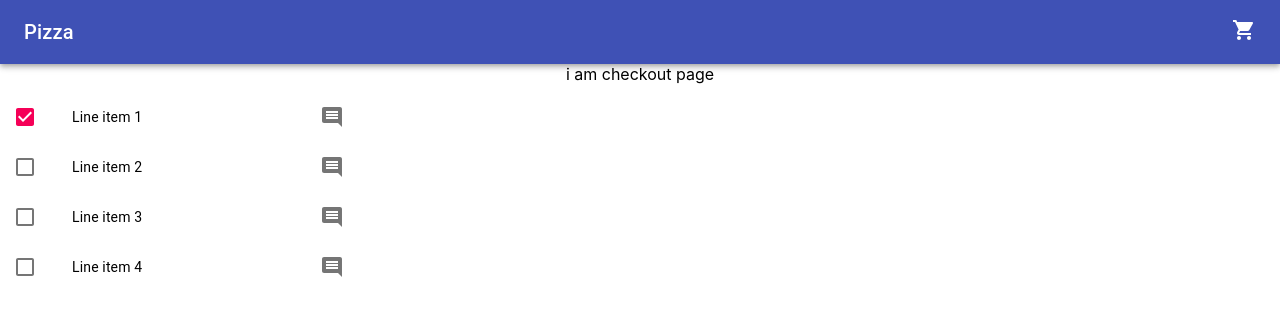
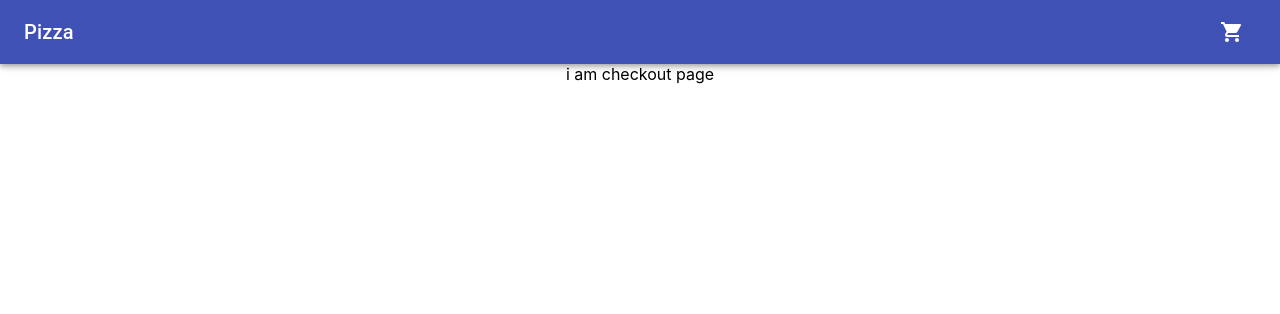
Before and after one commit to signaturecoder/pizza_assignment, a React (Create React App) app: page /checkout in a window 1280 px wide. Shown: the top 314 px of the page. Built offline with nearby package versions, Linux system fonts and the light colour scheme.

Commit message:
filter is added

```diff
--- /dev/null
+++ b/src/components/CustomizedCart.jsx
@@ -0,0 +1,25 @@
+import React from 'react';
+import Badge from '@material-ui/core/Badge';
+import { withStyles } from '@material-ui/core/styles';
+import IconButton from '@material-ui/core/IconButton';
+import ShoppingCartIcon from '@material-ui/icons/ShoppingCart';
+import { useSelector } from "react-redux";
+const StyledBadge = withStyles((theme) => ({
+  badge: {
+    right: -3,
+    top: 13,
+    border: `2px solid ${theme.palette.background.paper}`,
+    padding: '0 4px',
+  },
+}))(Badge);
+
+export default function CustomizedCart() {
+  const checkoutList = useSelector(state => state.checkoutList);
+  return (
+    <IconButton aria-label="cart">
+      <StyledBadge badgeContent={checkoutList.length} color="secondary">
+        <ShoppingCartIcon style={{ color: '#fff' }}/>
+      </StyledBadge>
+    </IconButton>
+  );
+}
--- a/src/components/Header.jsx
+++ b/src/components/Header.jsx
@@ -4,7 +4,7 @@ import { makeStyles } from "@material-ui/core/styles";
 import AppBar from "@material-ui/core/AppBar";
 import Toolbar from "@material-ui/core/Toolbar";
 import Typography from "@material-ui/core/Typography";
-import ShoppingCartIcon from "@material-ui/icons/ShoppingCart";
+import CustomizedCart from './CustomizedCart';
 const useStyles = makeStyles((theme) => ({
   root: {
     display: 'flex',
@@ -27,7 +27,7 @@ export default function Header() {
           <Typography variant="h6" >
             <Link to="/" className={classes.link}>Pizza</Link>
           </Typography>
-          <Link to="/checkout" className={classes.link}><ShoppingCartIcon /></Link>
+          <Link to="/checkout" className={classes.link}><CustomizedCart/></Link>
         </Toolbar>
       </AppBar>
     </div>
--- a/src/components/PizzaCard.jsx
+++ b/src/components/PizzaCard.jsx
@@ -164,7 +164,6 @@ const PizzaCard = ({
         </Typography>
       </CardContent>
       <PizzaDetails
-        selectedValue={selectedPizza}
         open={open}
         onClose={handleClose}
         size={size}
--- a/src/components/PizzaDetails.jsx
+++ b/src/components/PizzaDetails.jsx
@@ -28,7 +28,6 @@ const PizzaDetails = React.memo((props) => {
 
   const {
     onClose,
-    selectedValue,
     open,
     size,
     toppings,
@@ -54,11 +53,6 @@ const PizzaDetails = React.memo((props) => {
         <DialogTitle id="simple-dialog-title">
           Choose Addons and Toppings{" "}
         </DialogTitle>
-        <PizzaQuantity
-          quantity={quantity}
-          onIncrease={onIncrease}
-          onDecrease={onDecrease}
-        />
         <Grid container spacing={2}>
           <Grid item xs={6}>
             {toppings[0].isRadio ? (
@@ -137,7 +131,12 @@ const PizzaDetails = React.memo((props) => {
           </Grid>
         </Grid>
         <DialogActions>
-          <Button onClick={onCheckout} color="primary" variant="outlined">
+        <PizzaQuantity
+          quantity={quantity}
+          onIncrease={onIncrease}
+          onDecrease={onDecrease}
+        />
+          <Button onClick={onCheckout} color="primary" variant="outlined" size="small">
             Checkout
           </Button>
 
--- a/src/components/PizzaQuantity.jsx
+++ b/src/components/PizzaQuantity.jsx
@@ -30,7 +30,7 @@ const PizzaQuantity = ({quantity, onIncrease, onDecrease}) => {
     const classes = useStyles();
     return (
         <div className={classes.quantityContainer}>
-             <Box component="span" className={classes.quantity}>Quantity</Box>
+             {/* <Box component="span" className={classes.quantity}>Quantity</Box>   */}
             <div className={classes.btnContainer}>
             <Button
               size="small"
--- a/src/containers/Checkout.jsx
+++ b/src/containers/Checkout.jsx
@@ -1,75 +1,57 @@
-import React from 'react';
-import { makeStyles } from '@material-ui/core/styles';
-import List from '@material-ui/core/List';
-import ListItem from '@material-ui/core/ListItem';
-import ListItemIcon from '@material-ui/core/ListItemIcon';
-import ListItemSecondaryAction from '@material-ui/core/ListItemSecondaryAction';
-import ListItemText from '@material-ui/core/ListItemText';
-import Checkbox from '@material-ui/core/Checkbox';
-import IconButton from '@material-ui/core/IconButton';
-import CommentIcon from '@material-ui/icons/Comment';
+import React from "react";
+import { makeStyles } from "@material-ui/core/styles";
+import List from "@material-ui/core/List";
+import ListItem from "@material-ui/core/ListItem";
+import ListItemIcon from "@material-ui/core/ListItemIcon";
+import ListItemSecondaryAction from "@material-ui/core/ListItemSecondaryAction";
+import ListItemAvatar from "@material-ui/core/ListItemAvatar";
+import Avatar from "@material-ui/core/Avatar";
+import ListItemText from "@material-ui/core/ListItemText";
+import Checkbox from "@material-ui/core/Checkbox";
+import IconButton from "@material-ui/core/IconButton";
+import CommentIcon from "@material-ui/icons/Comment";
+import Typography from "@material-ui/core/Typography";
 import { useSelector } from "react-redux";
-
+import PizzaQuantity from "../components/PizzaQuantity";
+import Chip from "@material-ui/core/Chip";
 
 const useStyles = makeStyles((theme) => ({
   root: {
-      width: '100%',
+    width: "100%",
     maxWidth: 360,
     backgroundColor: theme.palette.background.paper,
   },
 }));
-const Checkout = props => {
+const Checkout = (props) => {
   const classes = useStyles();
-    const checkoutList = useSelector(state => state.checkoutList);
-    const [checked, setChecked] = React.useState([0]);
-
-    const handleToggle = (value) => () => {
-      const currentIndex = checked.indexOf(value);
-      const newChecked = [...checked];
-
-      if (currentIndex === -1) {
-        newChecked.push(value);
-      } else {
-        newChecked.splice(currentIndex, 1);
-      }
-
-      setChecked(newChecked);
-    };
+  const checkoutList = useSelector((state) => state.checkoutList);
 
   return (
     <div>
       i am checkout page
       <List className={classes.root}>
-      {[0, 1, 2, 3].map((value) => {
-        const labelId = `checkbox-list-label-${value}`;
+        {checkoutList.map((value) => {
+          const labelId = `checkbox-list-label-${value.name}`;
 
           return (
-          <ListItem key={value} role={undefined} dense button onClick={handleToggle(value)}>
-            <ListItemIcon>
-              <Checkbox
-                edge="start"
-                checked={checked.indexOf(value) !== -1}
-                tabIndex={-1}
-                disableRipple
-                inputProps={{ 'aria-labelledby': labelId }}
-              />
-            </ListItemIcon>
-            <ListItemText id={labelId} primary={`Line item ${value + 1}`} />
+            <ListItem alignItems="flex-start" key={labelId}>
+              <ListItemAvatar>
+                <Avatar alt="Remy Sharp" src={value.imgSrc} />
+              </ListItemAvatar>
+              <ListItemText primary={value.name} />
+              <Chip size="small" label={value.orderSize} />
+              {value.orderToppings.map((topping) => (
+                <ListItemText key={topping.name}>{topping.name}</ListItemText>
+              ))}
               <ListItemSecondaryAction>
-              <IconButton edge="end" aria-label="comments">
-                <CommentIcon />
-              </IconButton>
+                <PizzaQuantity quantity={value.quantity} />
               </ListItemSecondaryAction>
             </ListItem>
           );
         })}
       </List>
     </div>
-    )
-}
+  );
+};
 
-Checkout.propTypes = {
-
-}
-
-export default Checkout
+export default Checkout;
```
Also changed, not shown: src/containers/PizzaList.jsx (+61 -31 lines). Lines whose indentation alone changed are shown as unchanged.
